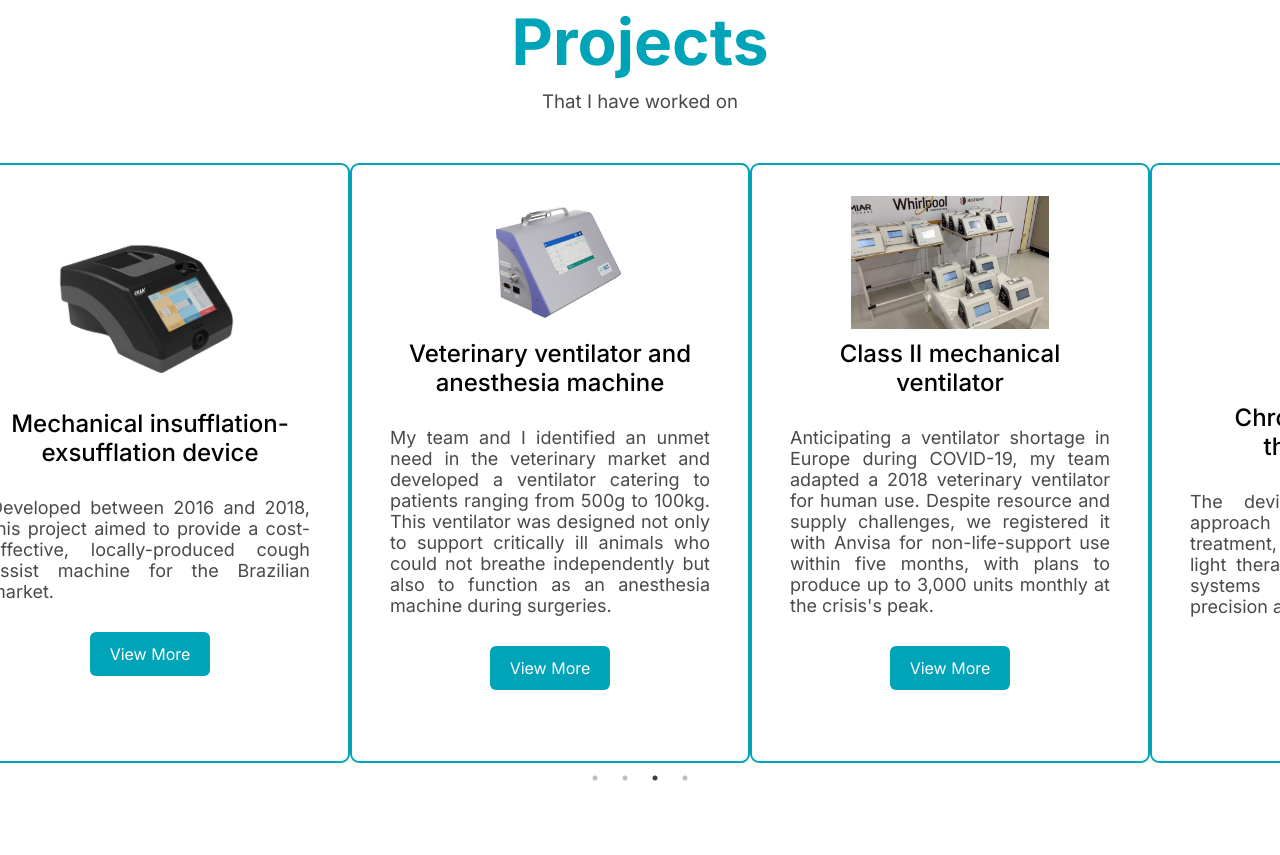
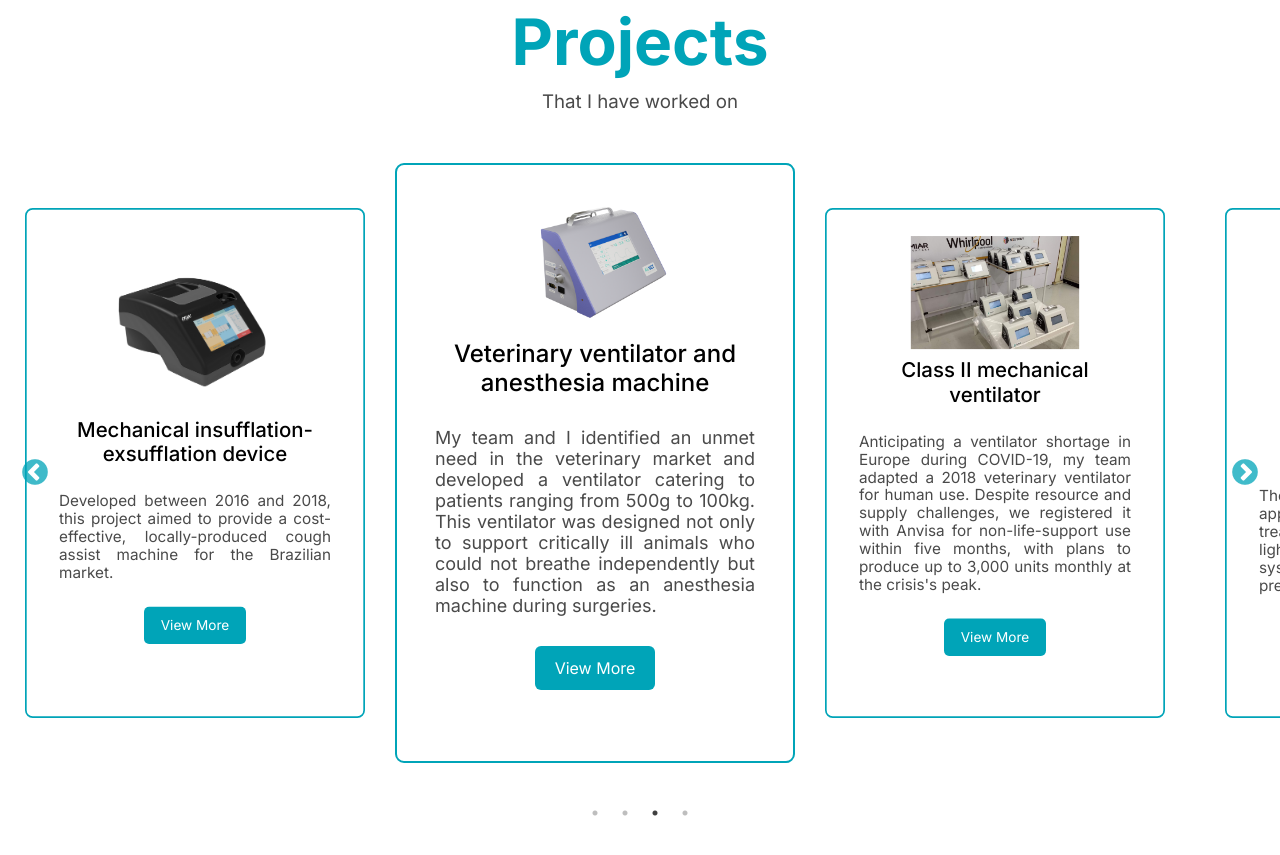
Before and after one commit to jvadebossan/ffschneider, a plain HTML site: page index.html in a window 1280 px wide. Shown: the part 3017-3872 px from the top of the page. Drawn offline with nearby package versions, Linux system fonts and the light colour scheme.

Commit message:
improve carousel customization

```diff
--- a/src/scripts/carousel.js
+++ b/src/scripts/carousel.js
@@ -1,7 +1,7 @@
 $(document).ready(function () {
   $(".projects_c_container").slick({
     dots: true,
-    arrows: false,
+    arrows: true,
     infinite: true,
     speed: 500,
     slidesToShow: 3,
@@ -10,7 +10,7 @@ $(document).ready(function () {
     autoplaySpeed: 2000,
     draggable: true,
     centerMode: true,
-    centerPadding: "20px",
+    centerPadding: "30px",
     responsive: [
       {
         breakpoint: 500,
--- a/src/styles/index.css
+++ b/src/styles/index.css
@@ -129,12 +129,6 @@
   border-radius: 9px;
 }
 
-.slick-slide {
-  display: flex !important;
-  justify-content: center !important;
-  align-items: center !important;
-}
-
 .project_c_img {
   width: 50%;
 }
@@ -151,3 +145,39 @@
 .project_view_more:hover {
   transform: scale(1.05);
 }
+
+/* SLICK CAROUSEL CUSTOMIZATION */
+.slick-slide {
+  display: flex !important;
+  justify-content: center !important;
+  align-items: center !important;
+}
+
+.slick-dots {
+  bottom: -60px;
+}
+
+.slick-arrow {
+  transform: scale(1.5);
+}
+
+.slick-arrow::before {
+  color: var(--primary) !important;
+}
+
+.slick-next {
+  right: 25px;
+}
+
+.slick-prev {
+  left: 25px;
+}
+
+.slick-slide {
+  transform: scale(0.85);
+  transition: 0.1s ease-in;
+}
+
+.slick-current {
+  transform: scale(1);
+}
```
Also changed, not shown: projects.html (+1 -1 lines).
